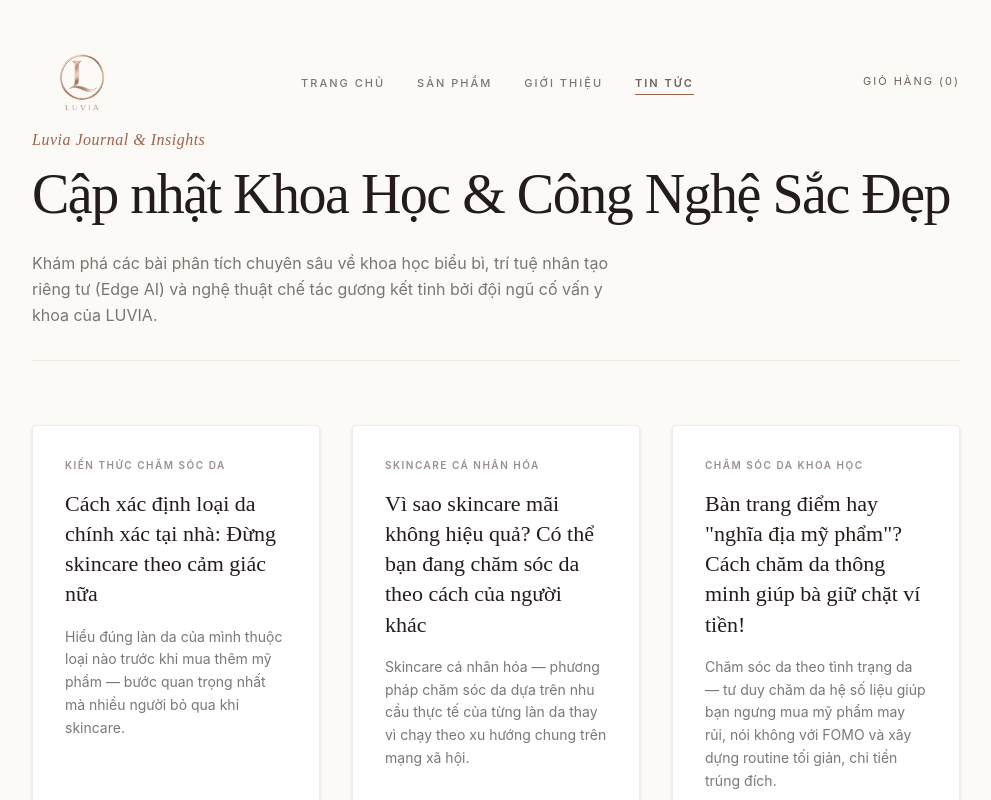
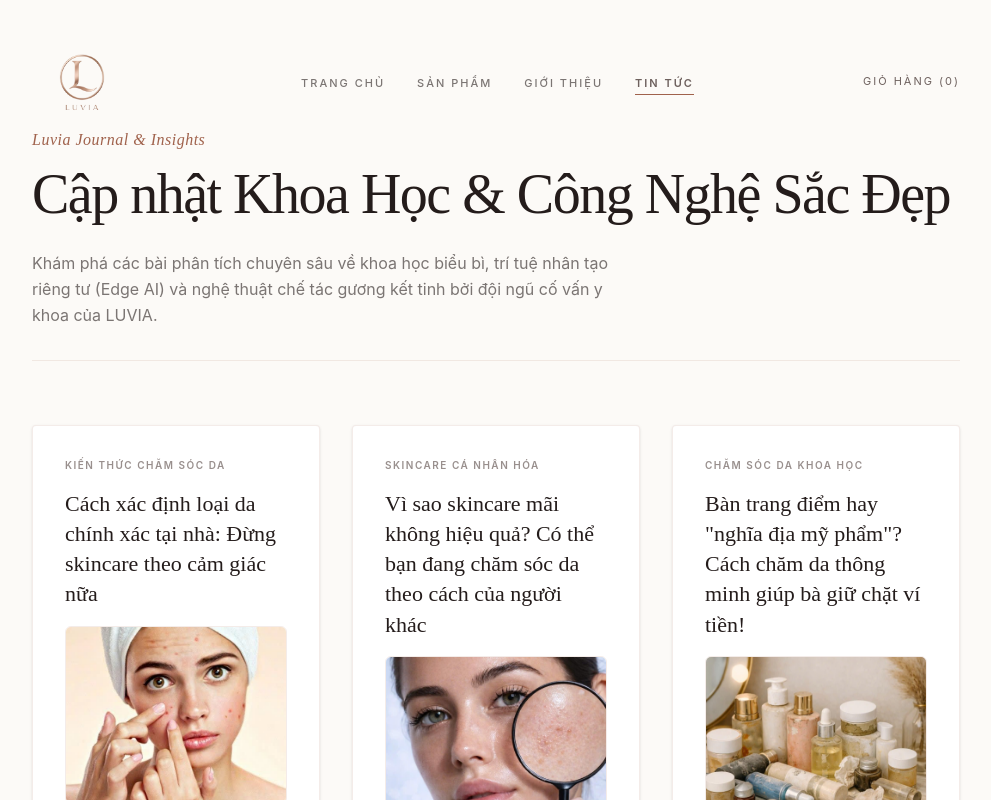
Before and after one commit to Sullyberry/Guong-soi-da, a React (Vite) app: page / in a window 1280 px wide. Both pictures are taken after a click on the link "Tin tức & Xu hướng". Shown: the top 800 px of the page, without its empty margins (144-1135 px from the left). Built offline with nearby package versions, Linux system fonts and the light colour scheme.

Commit message:
feat: thẻ tin tức dùng thumbnail ảnh bài viết thay cho đoạn mô tả
Bỏ excerpt dưới tiêu đề, thay bằng ảnh đầu tiên trong mỗi bài (object-cover,
hover zoom nhẹ) trong component News.tsx.

Co-Authored-By: Claude Fable 5 <noreply@anthropic.com>

```diff
--- a/src/components/News.tsx
+++ b/src/components/News.tsx
@@ -4,7 +4,7 @@ import { motion } from "motion/react";
 interface NewsPost {
   category: string;
   title: string;
-  excerpt: string;
+  image: string;
   date: string;
   readTime: string;
   url: string;
@@ -14,7 +14,7 @@ const newsPosts: NewsPost[] = [
   {
     category: "KIẾN THỨC CHĂM SÓC DA",
     title: "Cách xác định loại da chính xác tại nhà: Đừng skincare theo cảm giác nữa",
-    excerpt: "Hiểu đúng làn da của mình thuộc loại nào trước khi mua thêm mỹ phẩm — bước quan trọng nhất mà nhiều người bỏ qua khi skincare.",
+    image: "/images/tin-tuc/xac-dinh-loai-da-1.jpg",
     date: "04 TH07, 2026",
     readTime: "6 phút đọc",
     url: "/tin-tuc/cach-xac-dinh-loai-da-tai-nha/"
@@ -22,7 +22,7 @@ const newsPosts: NewsPost[] = [
   {
     category: "SKINCARE CÁ NHÂN HÓA",
     title: "Vì sao skincare mãi không hiệu quả? Có thể bạn đang chăm sóc da theo cách của người khác",
-    excerpt: "Skincare cá nhân hóa — phương pháp chăm sóc da dựa trên nhu cầu thực tế của từng làn da thay vì chạy theo xu hướng chung trên mạng xã hội.",
+    image: "/images/tin-tuc/skincare-ca-nhan-hoa-1.jpg",
     date: "04 TH07, 2026",
     readTime: "6 phút đọc",
     url: "/tin-tuc/skincare-ca-nhan-hoa/"
@@ -30,7 +30,7 @@ const newsPosts: NewsPost[] = [
   {
     category: "CHĂM SÓC DA KHOA HỌC",
     title: "Bàn trang điểm hay \"nghĩa địa mỹ phẩm\"? Cách chăm da thông minh giúp bà giữ chặt ví tiền!",
-    excerpt: "Chăm sóc da theo tình trạng da — tư duy chăm da hệ số liệu giúp bạn ngưng mua mỹ phẩm may rủi, nói không với FOMO và xây dựng routine tối giản, chi tiền trúng đích.",
+    image: "/images/tin-tuc/cham-soc-da-tinh-trang-1.jpg",
     date: "04 TH07, 2026",
     readTime: "5 phút đọc",
     url: "/tin-tuc/cham-soc-da-theo-tinh-trang-da/"
@@ -38,7 +38,7 @@ const newsPosts: NewsPost[] = [
   {
     category: "GÓC NHÌN SKINCARE",
     title: "Clip triệu view, da triệu mụn: Vì sao bạn mua mỹ phẩm theo review mãi vẫn không đẹp?",
-    excerpt: "Các clip review không sai, sản phẩm cũng không tệ. Cái sai là 5 sai lầm chí mạng khi chọn đồ skincare theo số đông — và cách để công nghệ thay lời review.",
+    image: "/images/tin-tuc/review-my-pham-1.jpg",
     date: "04 TH07, 2026",
     readTime: "6 phút đọc",
     url: "/tin-tuc/mua-my-pham-theo-review/"
@@ -46,7 +46,7 @@ const newsPosts: NewsPost[] = [
   {
     category: "THIẾT BỊ LÀM ĐẸP",
     title: "Cúng tiền cho mỹ phẩm nhưng da vẫn nát: Do bà xài sai hay tại... đoán mò?",
-    excerpt: "Máy phân tích da dùng công nghệ AI quét sâu vạch trần độ ẩm, dầu thừa, sắc tố ẩn và mức độ lão hóa — chấm dứt chuỗi ngày chọn mỹ phẩm bằng cảm giác.",
+    image: "/images/tin-tuc/may-phan-tich-da-1.jpg",
     date: "04 TH07, 2026",
     readTime: "5 phút đọc",
     url: "/tin-tuc/may-phan-tich-da/"
@@ -54,7 +54,7 @@ const newsPosts: NewsPost[] = [
   {
     category: "CÔNG NGHỆ SOI DA AI",
     title: "Da gào cứu bên dưới mà mắt thường không thấy: Vì sao bạn skincare mãi vẫn xấu?",
-    excerpt: "Gương soi da AI quét đa tầng, phân tích chuyên sâu và trả kết quả bằng những con số biết nói — để bạn vĩnh biệt skincare tâm linh, ngưng đoán mò và lãng phí.",
+    image: "/images/tin-tuc/guong-soi-ai-1.jpg",
     date: "04 TH07, 2026",
     readTime: "6 phút đọc",
     url: "/tin-tuc/guong-soi-ai/"
@@ -62,7 +62,7 @@ const newsPosts: NewsPost[] = [
   {
     category: "XU HƯỚNG LÀM ĐẸP",
     title: "Beauty Tech là gì? Xu hướng công nghệ làm đẹp đang thay đổi skincare như thế nào?",
-    excerpt: "Từ ứng dụng phân tích da bằng AI đến thiết bị chăm sóc da thông minh — công nghệ đang thay đổi cách chúng ta hiểu và chăm sóc làn da: chính xác, tiện lợi và cá nhân hóa hơn.",
+    image: "/images/tin-tuc/beauty-tech-1.jpg",
     date: "04 TH07, 2026",
     readTime: "6 phút đọc",
     url: "/tin-tuc/beauty-tech-la-gi/"
@@ -70,7 +70,7 @@ const newsPosts: NewsPost[] = [
   {
     category: "CÔNG NGHỆ LÀM ĐẸP",
     title: "AI Skincare là gì? Khi công nghệ bắt đầu hiểu làn da của bạn",
-    excerpt: "Trí tuệ nhân tạo được ứng dụng vào phân tích và chăm sóc da, giúp người dùng hiểu rõ làn da của mình thay vì đoán mò khi skincare.",
+    image: "/images/tin-tuc/ai-skincare-1.jpg",
     date: "04 TH07, 2026",
     readTime: "6 phút đọc",
     url: "/tin-tuc/ai-skincare-la-gi/"
@@ -127,9 +127,14 @@ export function News() {
                 <h3 className="font-display text-[22px] font-normal leading-snug text-[#241C1B] mb-4 group-hover:text-[var(--color-brand)] transition-colors duration-200">
                   {post.title}
                 </h3>
-                <p className="text-[14px] text-white/60 leading-relaxed mb-6">
-                  {post.excerpt}
-                </p>
+                <div className="overflow-hidden rounded-md mb-6 border border-[var(--color-panel-border)]">
+                  <img
+                    src={post.image}
+                    alt={post.title}
+                    loading="lazy"
+                    className="w-full h-44 object-cover transition-transform duration-500 group-hover:scale-105"
+                  />
+                </div>
               </div>
               <div>
                 <span className="inline-flex items-center gap-1 text-[12px] font-semibold text-[var(--color-brand)] mb-4 group-hover:gap-2 transition-all duration-200">
```
